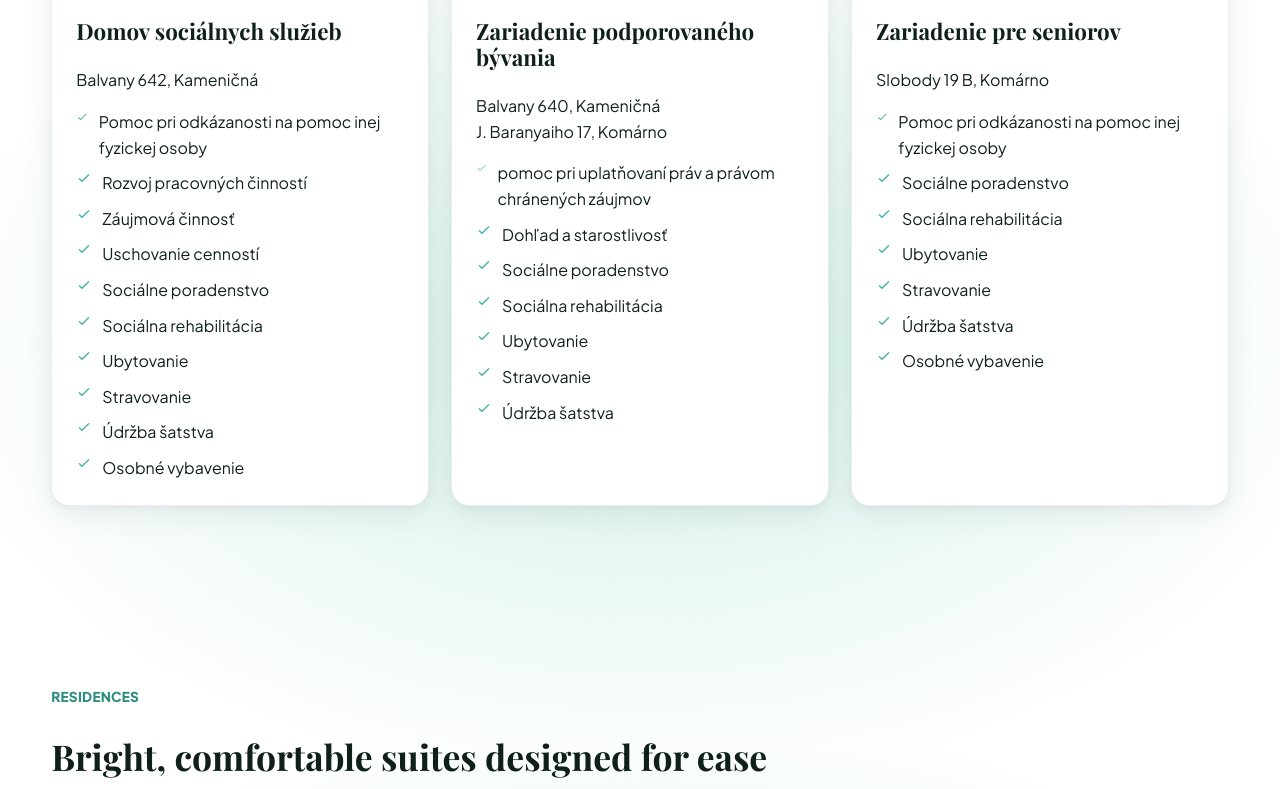
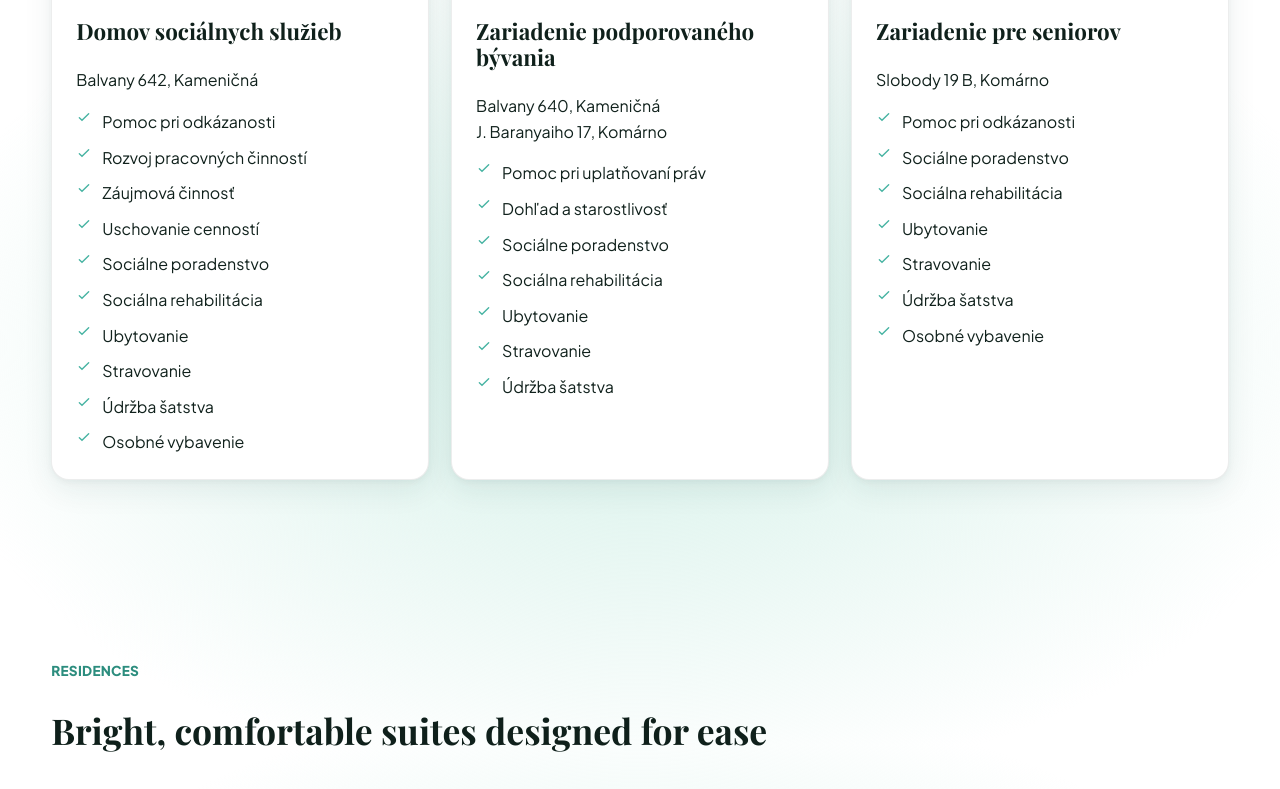
Before and after one commit to sebastianslusnik/oazis, a plain HTML site: page index.html in a window 1280 px wide. Shown: the part 2455-3244 px from the top of the page. Drawn offline with nearby package versions, Linux system fonts and the light colour scheme.

Commit message:
Update index.html

```diff
--- a/index.html
+++ b/index.html
@@ -485,7 +485,7 @@ nav.open ul a{display:block}
           <h3>Domov sociálnych služieb</h3>
           <p>Balvany 642, Kameničná</p>
           <ul class="clean">
-            <li><svg width="16" height="16" viewBox="0 0 24 24"><path d="M5 13l4 4L19 7" stroke="#46b3a2" stroke-width="2" fill="none" stroke-linecap="round"/></svg>Pomoc pri odkázanosti na pomoc inej fyzickej osoby</li>
+            <li><svg width="16" height="16" viewBox="0 0 24 24"><path d="M5 13l4 4L19 7" stroke="#46b3a2" stroke-width="2" fill="none" stroke-linecap="round"/></svg>Pomoc pri odkázanosti</li>
             <li><svg width="16" height="16" viewBox="0 0 24 24"><path d="M5 13l4 4L19 7" stroke="#46b3a2" stroke-width="2" fill="none" stroke-linecap="round"/></svg>Rozvoj pracovných činností </li>
             <li><svg width="16" height="16" viewBox="0 0 24 24"><path d="M5 13l4 4L19 7" stroke="#46b3a2" stroke-width="2" fill="none" stroke-linecap="round"/></svg>Záujmová činnosť</li>
             <li><svg width="16" height="16" viewBox="0 0 24 24"><path d="M5 13l4 4L19 7" stroke="#46b3a2" stroke-width="2" fill="none" stroke-linecap="round"/></svg>Uschovanie cenností</li>
@@ -504,7 +504,7 @@ nav.open ul a{display:block}
           <h3>Zariadenie podporovaného bývania</h3>
           <p>Balvany 640, Kameničná<br>J. Baranyaiho 17, Komárno</p>
           <ul class="clean">
-            <li><svg width="16" height="16" viewBox="0 0 24 24"><path d="M5 13l4 4L19 7" stroke="#46b3a2" stroke-width="2" fill="none" stroke-linecap="round"/></svg>pomoc pri uplatňovaní práv a právom chránených záujmov</li>
+            <li><svg width="16" height="16" viewBox="0 0 24 24"><path d="M5 13l4 4L19 7" stroke="#46b3a2" stroke-width="2" fill="none" stroke-linecap="round"/></svg>Pomoc pri uplatňovaní práv</li>
             <li><svg width="16" height="16" viewBox="0 0 24 24"><path d="M5 13l4 4L19 7" stroke="#46b3a2" stroke-width="2" fill="none" stroke-linecap="round"/></svg>Dohľad a starostlivosť</li>
             <li><svg width="16" height="16" viewBox="0 0 24 24"><path d="M5 13l4 4L19 7" stroke="#46b3a2" stroke-width="2" fill="none" stroke-linecap="round"/></svg>Sociálne poradenstvo</li>
             <li><svg width="16" height="16" viewBox="0 0 24 24"><path d="M5 13l4 4L19 7" stroke="#46b3a2" stroke-width="2" fill="none" stroke-linecap="round"/></svg>Sociálna rehabilitácia</li>
@@ -520,7 +520,7 @@ nav.open ul a{display:block}
           <h3>Zariadenie pre seniorov</h3>
           <p>Slobody 19 B, Komárno</p>
           <ul class="clean">
-            <li><svg width="16" height="16" viewBox="0 0 24 24"><path d="M5 13l4 4L19 7" stroke="#46b3a2" stroke-width="2" fill="none" stroke-linecap="round"/></svg>Pomoc pri odkázanosti na pomoc inej fyzickej osoby</li>
+            <li><svg width="16" height="16" viewBox="0 0 24 24"><path d="M5 13l4 4L19 7" stroke="#46b3a2" stroke-width="2" fill="none" stroke-linecap="round"/></svg>Pomoc pri odkázanosti</li>
             <li><svg width="16" height="16" viewBox="0 0 24 24"><path d="M5 13l4 4L19 7" stroke="#46b3a2" stroke-width="2" fill="none" stroke-linecap="round"/></svg>Sociálne poradenstvo</li>
             <li><svg width="16" height="16" viewBox="0 0 24 24"><path d="M5 13l4 4L19 7" stroke="#46b3a2" stroke-width="2" fill="none" stroke-linecap="round"/></svg>Sociálna rehabilitácia</li>
             <li><svg width="16" height="16" viewBox="0 0 24 24"><path d="M5 13l4 4L19 7" stroke="#46b3a2" stroke-width="2" fill="none" stroke-linecap="round"/></svg>Ubytovanie</li>
```
